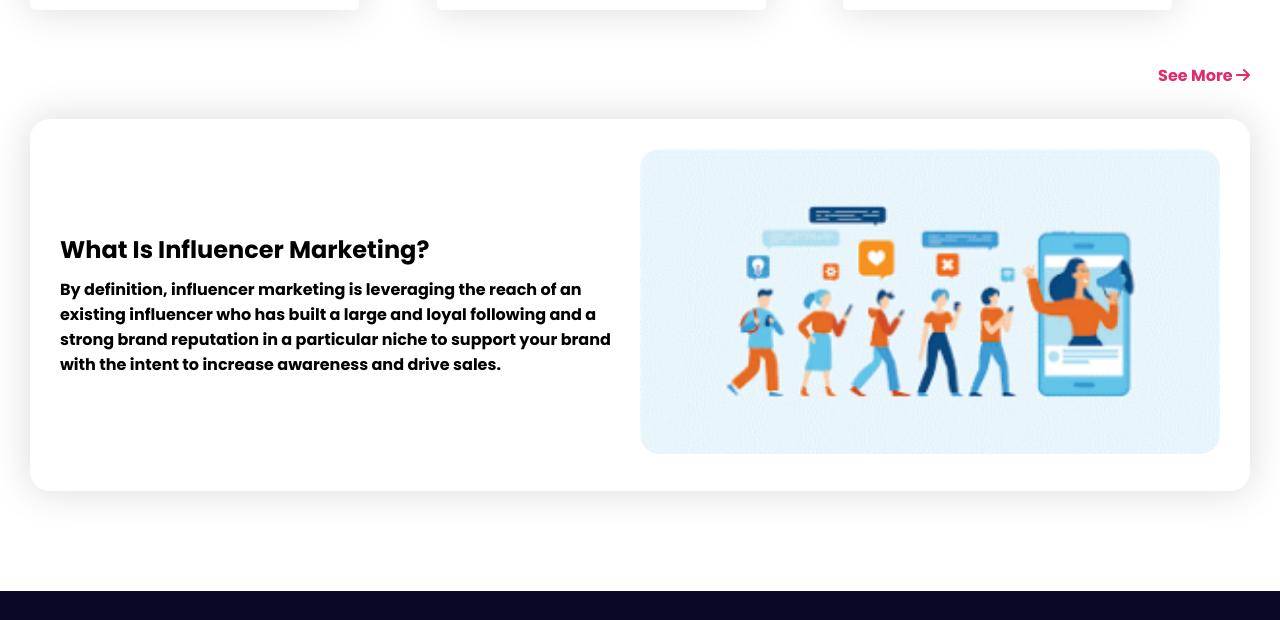
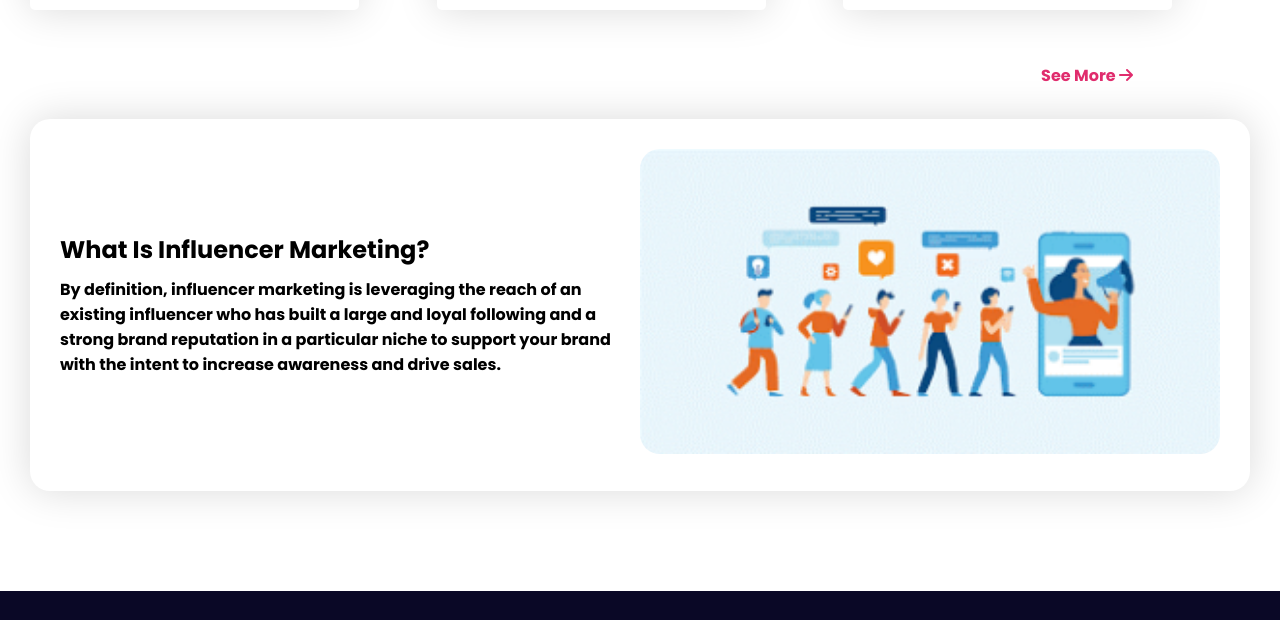
Before and after one commit to mdrumon42243/Influencer-products, a plain HTML site: page index.html in a window 1280 px wide. Shown: the part 2337-2957 px from the top of the page. Drawn offline with Linux system fonts and the light colour scheme.

Commit message:
Alhamdulillah all done

```diff
--- a/styles/dextop.css
+++ b/styles/dextop.css
@@ -124,6 +124,7 @@
 .see-more-button {
     margin-top: 50px;
     text-align: right;
+    margin-right: 117px;
 }
 .see-more-button a{
     font-size: 16px;
--- a/styles/mobile.css
+++ b/styles/mobile.css
@@ -114,7 +114,7 @@
 .see-more-button {
     margin-top: 50px;
     text-align: right;
-
+    margin-right: 70px;
 }
 .see-more-button a{
     font-size: 16px;
```
